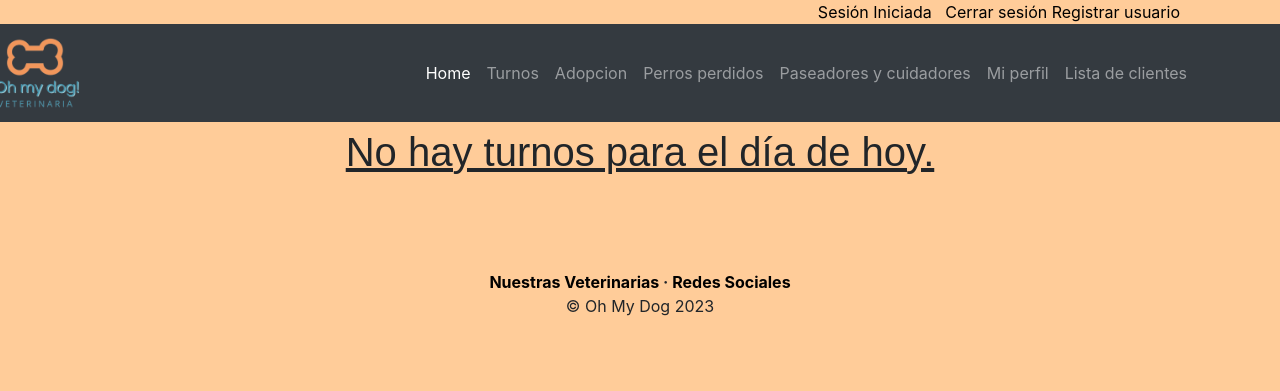
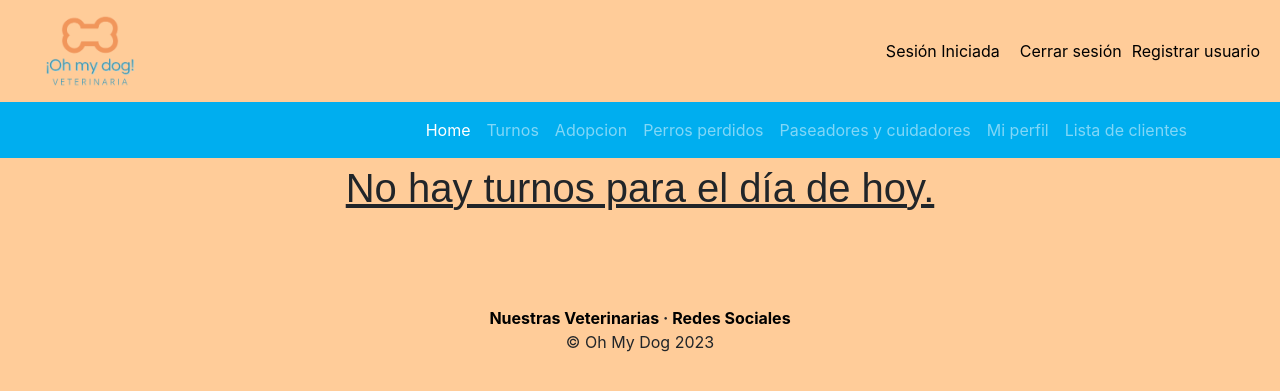
Before and after one commit to federicoherce/oh-my-dog, a Django app: page / in a window 1280 px wide. Shown: the top 391 px of the page. Run offline with Django 4.2, Linux system fonts and the light colour scheme; the visitor is signed in with stand-in values (Sample User, id 1); data that the repository does not hold is empty; some libraries are stand-ins or nearby versions.

Commit message:
Cambios visuales

```diff
--- a/ohmydog/ohmydogApp/static/css/style.css
+++ b/ohmydog/ohmydogApp/static/css/style.css
@@ -421,6 +421,23 @@
     --bs-bg-opacity: 1;
     background-color: rgba(var(--bs-dark-rgb), var(--bs-bg-opacity)) !important;
   }
+  .bg-celeste {
+    background-color: #00AEEF;
+    /*
+    * #ABCDEF
+    * #00AEEF
+    * #4FC3F7
+    * #0097A7
+    * #82B1FF
+    * #03A9F4
+    * #8FB6BF
+    * #709AA0
+    * #5C7E85
+    * #496E75
+    * #35565C
+    */
+  }
+
   @media (min-width: 992px) {
     .mb-lg-0 {
       margin-bottom: 0 !important;
@@ -443,3 +460,41 @@
     width: 50%;
     margin: 0 auto;
   }
+
+  .top-bar {
+    display: flex;
+    justify-content: space-between;
+    align-items: center;
+    background-color: rgba(255, 204, 153, 1);
+    padding: 10px 20px;
+    color: black;
+}
+
+.logo-container {
+    flex: 1;
+}
+
+.logo {
+    width: 100px;
+    height: auto;
+}
+
+.button-container {
+    display: flex;
+    gap: 10px;
+}
+
+.session-info {
+    margin-right: 10px;
+}
+
+.login-button,
+.logout-button,
+.register-button {
+    color: black;
+    text-decoration: none;
+}
+
+navbar-celeste {
+  background-color: #ABCDEF;
+}
--- a/ohmydog/ohmydogApp/templates/base.html
+++ b/ohmydog/ohmydogApp/templates/base.html
@@ -10,32 +10,43 @@
    <link rel="stylesheet" href="https://stackpath.bootstrapcdn.com/bootstrap/4.4.1/css/bootstrap.min.css"
    integrity="sha384-Vkoo8x4CGsO3+Hhxv8T/Q5PaXtkKtu6ug5TOeNV6gBiFeWPGFN9MuhOf23Q9Ifjh"
    crossorigin="anonymous">
+   <style>
+        .logo-container {
+            display: flex;
+            margin-left: 20px;
+        }
+
+        .logo {
+            width: 100px;
+            height: auto;
+        }
+    </style>
 </head>
 
 <body style="background-color: rgba(255, 204, 153, 1);">
-    <div style="text-align: right; margin-right: 100px; color: black;">
 
-        {% if user.is_authenticated %}
-
-        Sesión Iniciada &nbsp;&nbsp;<a href="{% url 'cerrar_sesion' %}" style="color: black;">Cerrar sesión</a>
-
-        {% else %}
-
-        <a href="{% url 'login' %}" style="color: black;">Iniciar Sesión</a>
-
-        {% endif %}
-
-        {% if user.is_superuser %}
-
-        <a href="{% url 'registro' %}" style="color: black;">Registrar usuario</a>
-
-        {% endif %}
+    <div class="top-bar">
+        <div class="logo-container">
+            <img class="logo" src="{% static 'img/logo.png' %}" alt="logo" href="{% url 'home' %}">
+        </div>
+        <div class="button-container">
+            {% if user.is_authenticated %}
+                <span class="session-info">Sesión Iniciada</span>
+                <a href="{% url 'cerrar_sesion' %}" class="logout-button">Cerrar sesión</a>
+            {% else %}
+                <a href="{% url 'login' %}" class="login-button">Iniciar Sesión</a>
+            {% endif %}
+            {% if user.is_superuser %}
+                <a href="{% url 'registro' %}" class="register-button">Registrar usuario</a>
+            {% endif %}
+        </div>
+    </div>
 
 
-    </div>
-    <nav class="navbar navbar-expand-lg navbar-dark bg-dark">
+
+    <nav class="navbar navbar-expand-lg navbar-dark bg-celeste">
         <div class="container">
-            <img src= "{% static 'img/logo.png' %}" href="{% url 'home' %}" width = 100px height = "auto" style="margin-left: -100px;">
+
             <button class="navbar-toggler" type="button" data-bs-toggle="collapse" data-bs-target="#navbarSupportedContent" aria-controls="navbarSupportedContent" aria-expanded="false" aria-label="Toggle navigation"><span class="navbar-toggler-icon"></span></button>
             <div class="collapse navbar-collapse" id="navbarSupportedContent">
                 <ul class="navbar-nav ms-auto mb-2 mb-lg-0">
@@ -59,6 +70,8 @@
         </div>
     </nav>
 
+
+
     {% block content %}
 
     {% endblock %}
--- a/ohmydog/ohmydogApp/templates/home.html
+++ b/ohmydog/ohmydogApp/templates/home.html
@@ -31,8 +31,6 @@
             {% else %}
                 <p class="titulos-format">No hay turnos para el día de hoy.</p>
             {% endif %}
-        {% else %}
-            <img src= "{% static '/img/ohmydog.png' %}">
         {% endif %}
         <br>
     </body>
```
